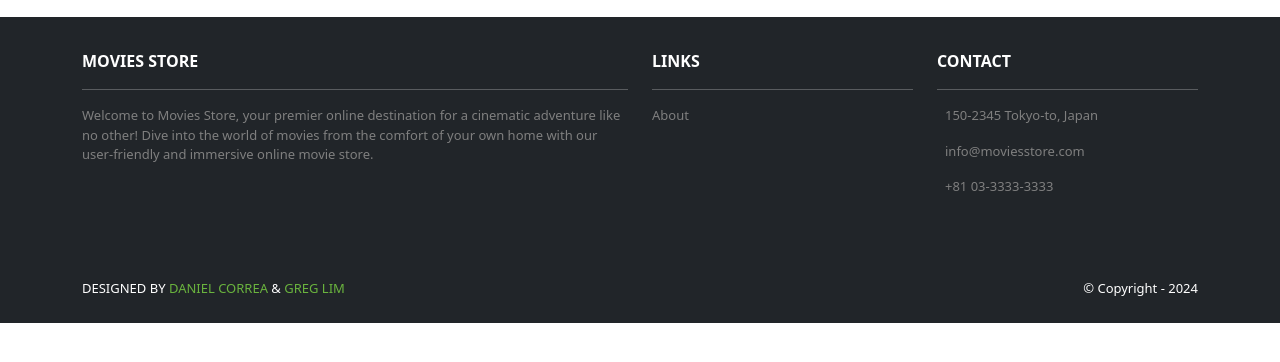
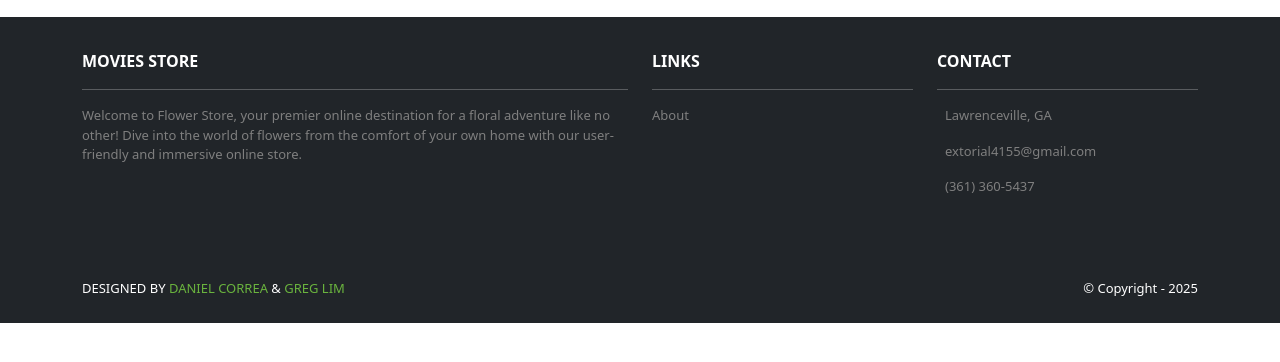
Before and after one commit to Extorial/Flower-Store, a Django app: page / in a window 1280 px wide. Shown: the part 308-670 px from the top of the page. Run offline with Django 5.2, Linux system fonts and the light colour scheme; some libraries are stand-ins or nearby versions; some web fonts are replaced.

Commit message:
Update base.html text
Update the base.html footer to get rid of movie type text and replace with flower text. Finish Chapter 3 of Django book.

```diff
--- a/flowerstore/flowerstore/templates/base.html
+++ b/flowerstore/flowerstore/templates/base.html
@@ -63,7 +63,7 @@
                     <b>MOVIES STORE</b>
                     <hr />
                     <p>
-                        Welcome to Movies Store, your premier online destination for a cinematic adventure like no other! Dive into the world of movies from the comfort of your own home with our user-friendly and immersive online movie store.
+                        Welcome to Flower Store, your premier online destination for a floral adventure like no other! Dive into the world of flowers from the comfort of your own home with our user-friendly and immersive online store.
                     </p>
                 </div>
 
@@ -79,9 +79,9 @@
                 <div class="col-md-3 col-lg-3 col-xl-3 mx-auto mb-4">
                     <b>CONTACT</b>
                     <hr />
-                    <p><i class="fas fa-home me-2"></i> 150-2345 Tokyo-to, Japan </p>
-                    <p><i class="fas fa-envelope me-2"></i> info@moviesstore.com </p>
-                    <p><i class="fas fa-phone me-2"></i> +81 03-3333-3333 </p>
+                    <p><i class="fas fa-home me-2"></i> Lawrenceville, GA </p>
+                    <p><i class="fas fa-envelope me-2"></i> extorial4155@gmail.com </p>
+                    <p><i class="fas fa-phone me-2"></i> (361) 360-5437 </p>
                 </div>
 
             </div> <!-- /.row -->
@@ -95,7 +95,7 @@
             </div>
             <!-- Copyright -->
             <div class="text-white">
-                <span>© Copyright - 2024</span>
+                <span>© Copyright - 2025</span>
             </div>
         </div> <!-- /.container -->
     </section>
```
